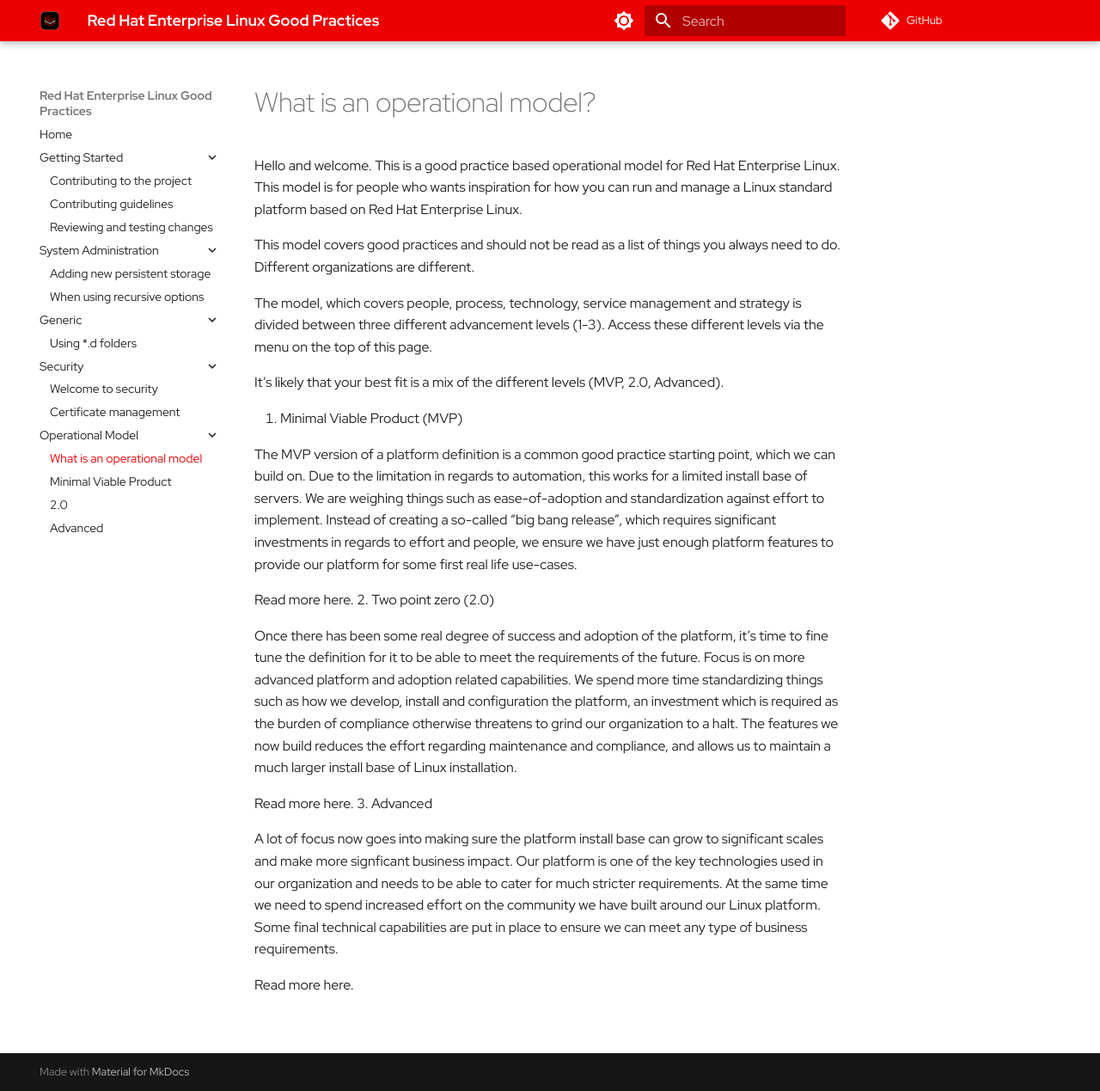
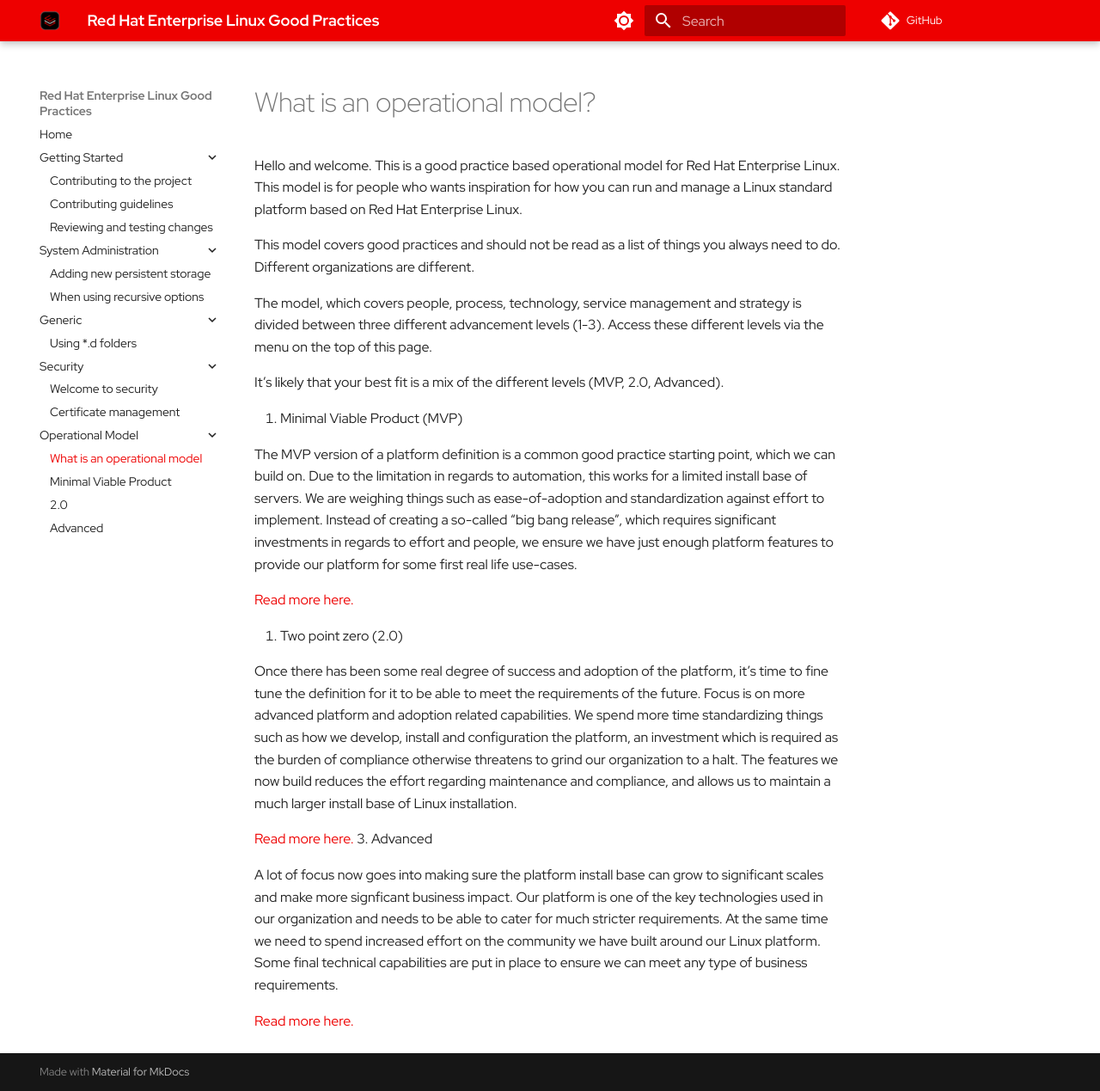
Before and after one commit to redhat-cop/rhel-good-practices, an MkDocs documentation site: the page built from docs/operational-model/intro.md, in a window 1280 px wide and 1269 px high. Shown: the whole window at 86% size. Built offline with MkDocs 1.6.1 and Material for MkDocs 9.7.7, drawn with Linux system fonts in a browser that asks for light colours; comment, search, counter and statistics services are not loaded; some of the changed lines change nothing that is shown.

Commit message:
fixed links

```diff
--- a/docs/operational-model/intro.md
+++ b/docs/operational-model/intro.md
@@ -12,14 +12,15 @@
 
 The MVP version of a platform definition is a common good practice starting point, which we can build on. Due to the limitation in regards to automation, this works for a limited install base of servers. We are weighing things such as ease-of-adoption and standardization against effort to implement. Instead of creating a so-called “big bang release”, which requires significant investments in regards to effort and people, we ensure we have just enough platform features to provide our platform for some first real life use-cases.
 
-Read more here.
+[Read more here.](https://redhat-cop.github.io/rhel-good-practices/operational-model/mvp/)
+
 2. Two point zero (2.0)
 
 Once there has been some real degree of success and adoption of the platform, it’s time to fine tune the definition for it to be able to meet the requirements of the future. Focus is on more advanced platform and adoption related capabilities. We spend more time standardizing things such as how we develop, install and configuration the platform, an investment which is required as the burden of compliance otherwise threatens to grind our organization to a halt. The features we now build reduces the effort regarding maintenance and compliance, and allows us to maintain a much larger install base of Linux installation.
 
-Read more here.
+[Read more here.](https://redhat-cop.github.io/rhel-good-practices/operational-model/twozero/)
 3. Advanced
 
 A lot of focus now goes into making sure the platform install base can grow to significant scales and make more signficant business impact. Our platform is one of the key technologies used in our organization and needs to be able to cater for much stricter requirements. At the same time we need to spend increased effort on the community we have built around our Linux platform. Some final technical capabilities are put in place to ensure we can meet any type of business requirements.
 
-Read more here.
+[Read more here.](https://redhat-cop.github.io/rhel-good-practices/operational-model/advanced/)
```
